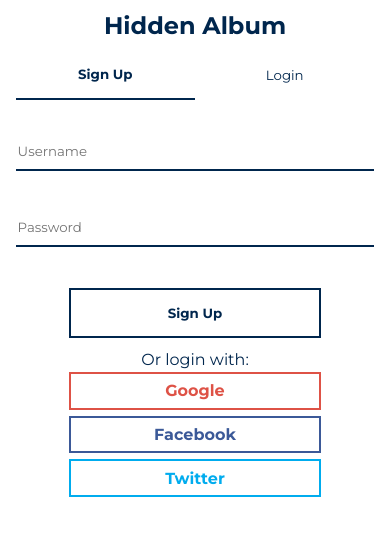
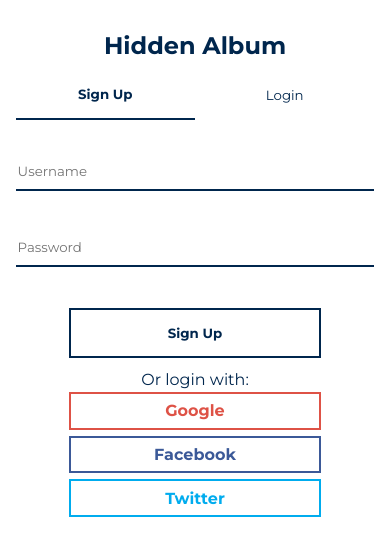
Before and after one commit to ckp92/pixxr, a React (Create React App) app in the folder client/: page / in a window 390 px wide. Shown: the top 556 px of the page. Built offline with nearby package versions, Linux system fonts and the light colour scheme; no server answers.

Commit message:
add padding to lalding on mobile devices

```diff
--- a/client/src/styles/landing/Landing.css
+++ b/client/src/styles/landing/Landing.css
@@ -96,6 +96,11 @@
 @media (max-width: 640px) {
   .landing-container {
     align-items: flex-start;
+    padding-top: 20px;
+  }
+
+  .landing {
+    top: 20%;
   }
 }
 
```
